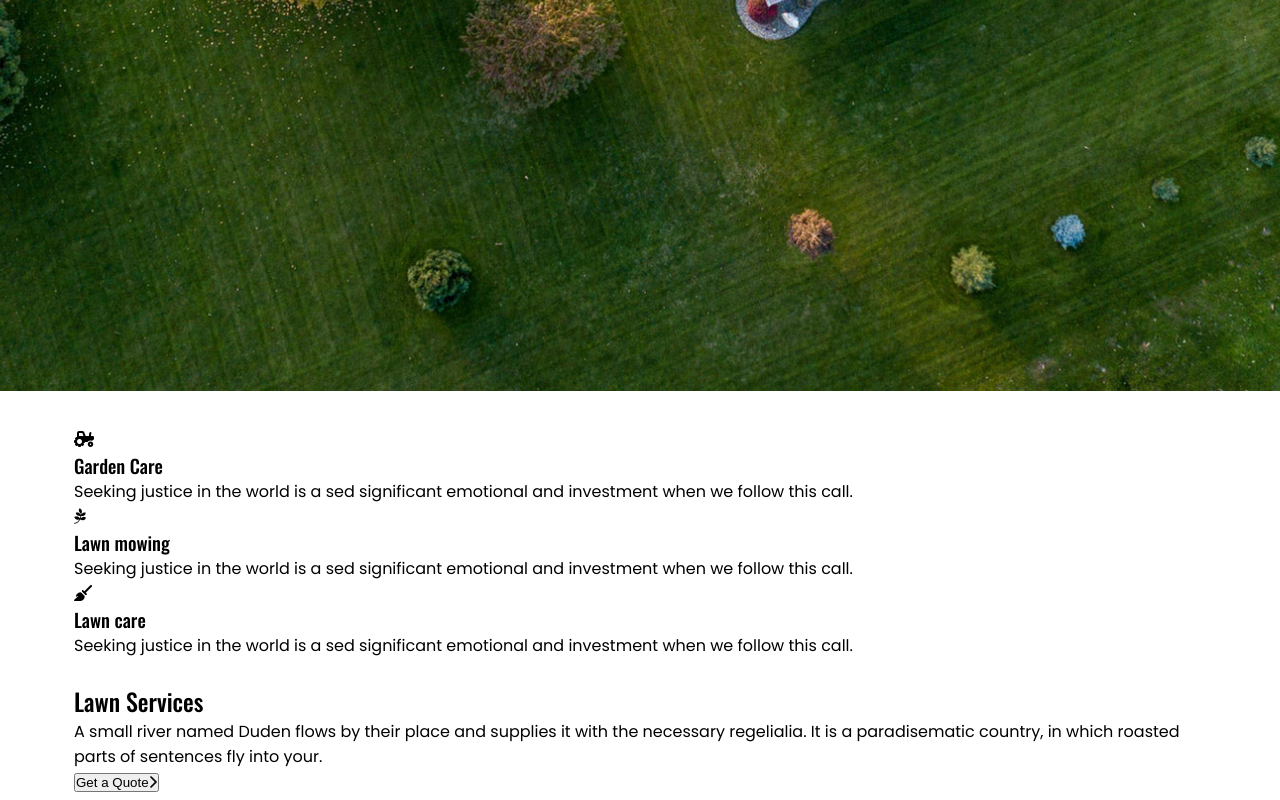
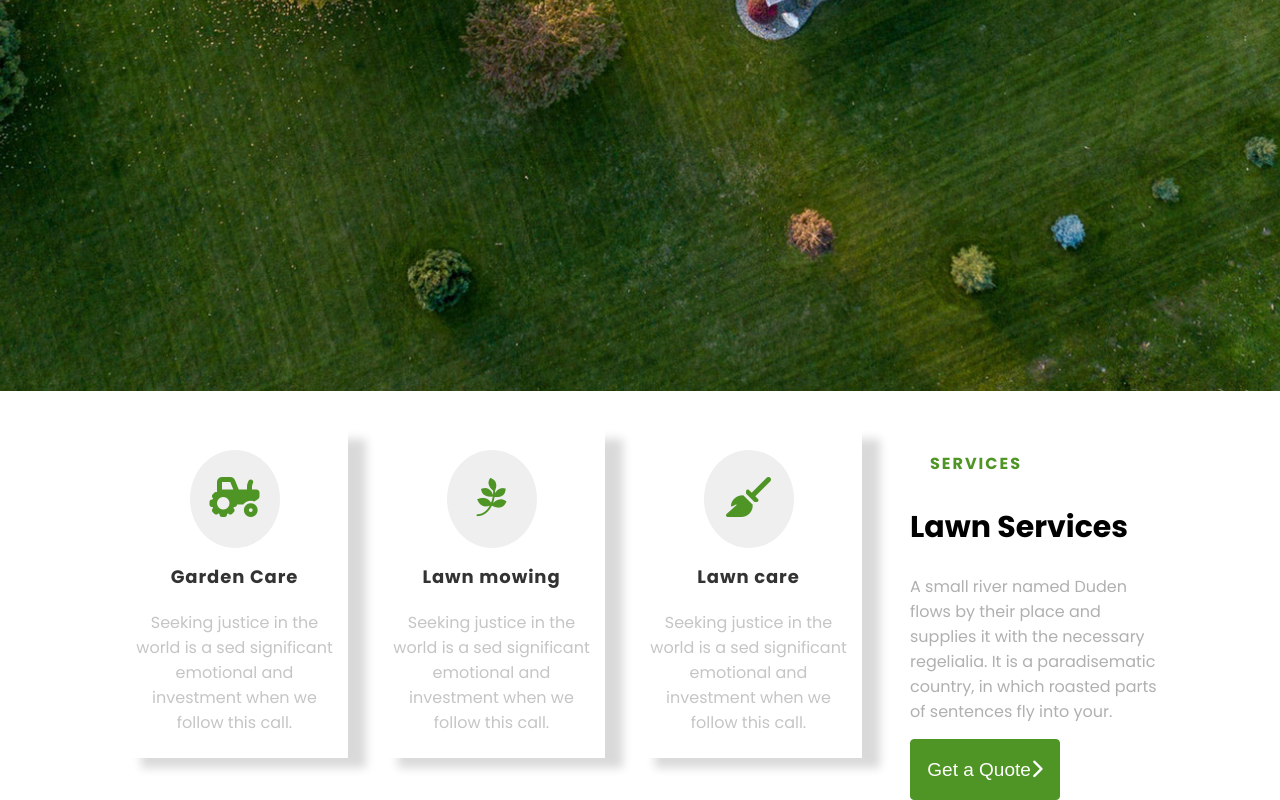
Before and after one commit to PROTNOislam/Lawn-Care, a plain HTML site: page index.html in a window 1280 px wide. Shown: the part 890-1690 px from the top of the page. Drawn offline with nearby package versions, Linux system fonts and the light colour scheme.

Commit message:
Update style.css

```diff
--- a/style.css
+++ b/style.css
@@ -8,8 +8,9 @@
 
 body {
 
-    font-size: 16px;
-    font-family: "Poppins", Arial, sans-serif;
+font-size: 16px;
+
+font-family: "Poppins", Arial, sans-serif;
 }
 
 h1,
@@ -18,7 +19,7 @@ h3,
 h4,
 h5,
 h6 {
-    font-family: 'Oswald', sans-serif;
+    /* font-family: 'Oswald', sans-serif; */
     font-weight: 500;
 }
 
@@ -58,7 +59,7 @@ header#topbar {
 
 
 .container {
-    width: 1132px;
+    width: 1038px;
     /* padding-right: 1px; */
     /* padding-left: 15px; */
     margin: auto;
@@ -323,8 +324,8 @@ h2 {}
     color: #fff !important;
     font-size: 19px;
     border-radius: 4px;
-    width: 163px;
-    height: 42px;
+    width: 151px;
+    height: 45px;
     cursor: pointer;
 }
 
@@ -338,3 +339,174 @@ button {}
     width: 494px;
     margin-top: 318px;
 }
+
+
+
+#survicesbox {
+    background: white;
+}
+
+.box-wapper {
+    overflow: hidden;
+    width: 1039px;
+}
+
+
+.sbox-single {
+    width: 211px;
+    background: white;
+    padding: 8px;
+    float: left;
+    cursor: pointer;
+    margin-right: 30px;
+    box-shadow: crimson;
+    box-shadow: 19px 11px 9px -1px rgb(0 0 0 / 15%);
+}
+
+
+
+.sbox-single:hover .sbox-title h2 {
+
+
+}
+
+.sbox-single:hover .sbox-icon i {
+
+}
+
+.sbox-single:hover .sbox-disc {
+
+}
+
+.sbox-single:hover .sbox-link a {
+
+}
+
+.sbox-single:hover .sbox-link i {
+
+}
+
+
+
+.sboxactive {
+}
+
+.sbox-single.sboxactive i {
+}
+
+.sbox-single.sboxactive h2 {
+    color: #333333;
+}
+
+.sbox-single.sboxactive .sbox-disc {
+    color: ;
+}
+
+.sbox-single.sboxactive a {
+    color: white;
+
+}
+
+
+
+
+.sbox-icon {
+    text-align: center;
+    margin: 15px 0px;
+    color: #4E9525;
+    display: block;
+}
+
+.sbox-title {
+    /* text-transform: uppercase; */
+    font-size: 16px;
+    margin: 0px 0px;
+}
+
+.sbox-title h3 {
+    font-size: 18px;
+    color: #333333;
+    text-align: center;
+    margin: auto;
+    line-height: 27px;
+    letter-spacing: 0.9px;
+    margin-bottom: 20px;
+    font-weight: 700;
+}
+
+.sbox-disc {
+    text-align: center;
+    font-size: 16px;
+    font-weight: 400;
+    margin: 10px 0px 15px 0px;
+    color: #C5C5C5;
+}
+
+.sbox-link {
+    text-align: center;
+    margin: 30px 0px;
+}
+
+.sbox-link a {
+    text-decoration: none;
+    font-size: 18px;
+    letter-spacing: 0.5px;
+    font-weight: normal;
+    color: #FF5200;
+}
+
+.sbox-icon i {
+}
+
+.sbox-link a i {
+    font-size: 10px;
+}
+
+.sbox-wapper {
+
+    background: #f5f5f5;
+}
+
+.sbox-icon i {
+    background: #EFEFEF;
+    font-size: 40px;
+    width: 90px;
+    height: 71px;
+    border-radius: 50%;
+    text-align: center;
+    padding-top: 27px;
+}
+div#blogsservice {
+    width: 250px;
+    float: right;
+}
+div#blogsservice span {
+    font-size: 16px;
+    display: block;
+    margin-bottom: 5px;
+    font-weight: 700;
+    color: #4e9525;
+}
+
+div#blogsservice h2 {
+    font-size: 30px;
+    font-weight: 700;
+    margin-bottom: 1.5rem !important;
+}
+
+p {}
+
+div#blogsservice p {
+    margin-bottom: 15px;
+    color: #B0B0B0;
+}
+.button-slider2 button {
+    background: #4e9525 !important;
+    border: 1px solid #4e9525 !important;
+    color: #fff !important;
+    font-size: 19px;
+    border-radius: 4px;
+    width: 150px;
+    height: 61px;
+    cursor: pointer;
+}
```
